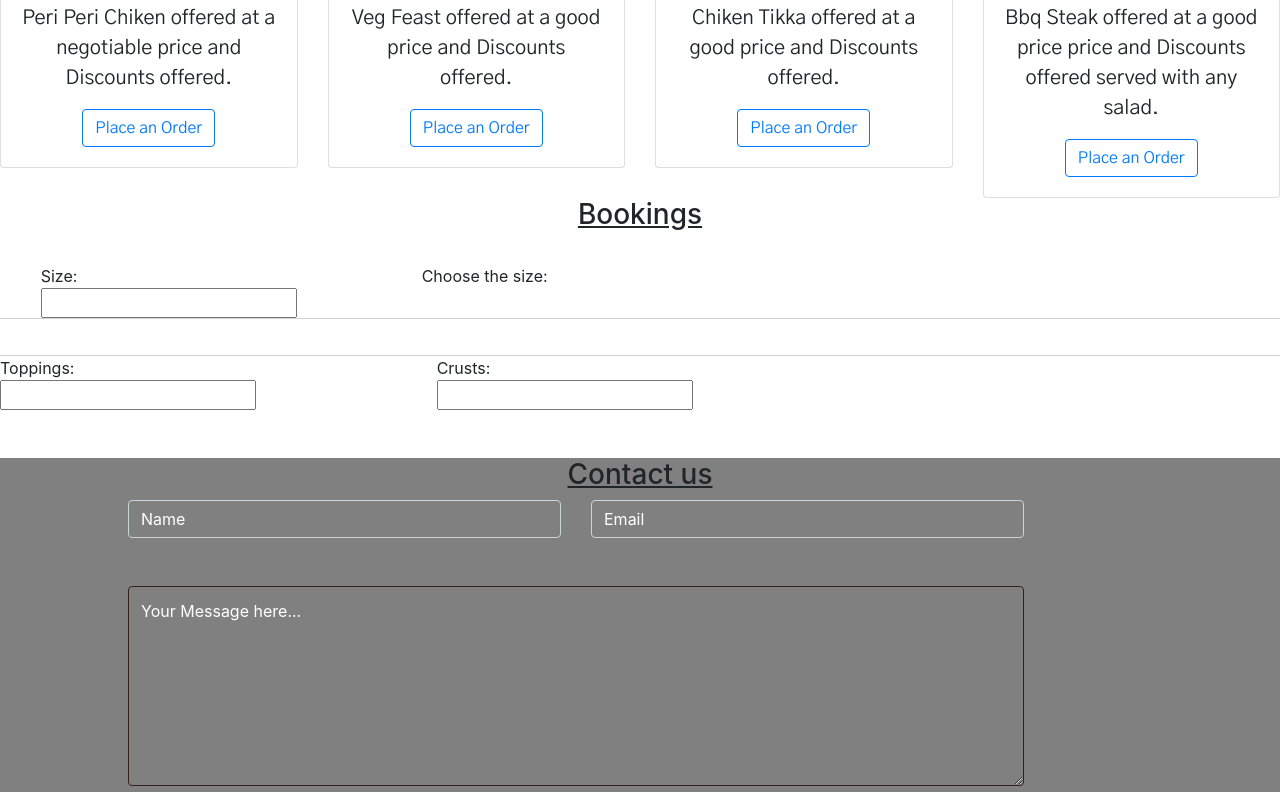
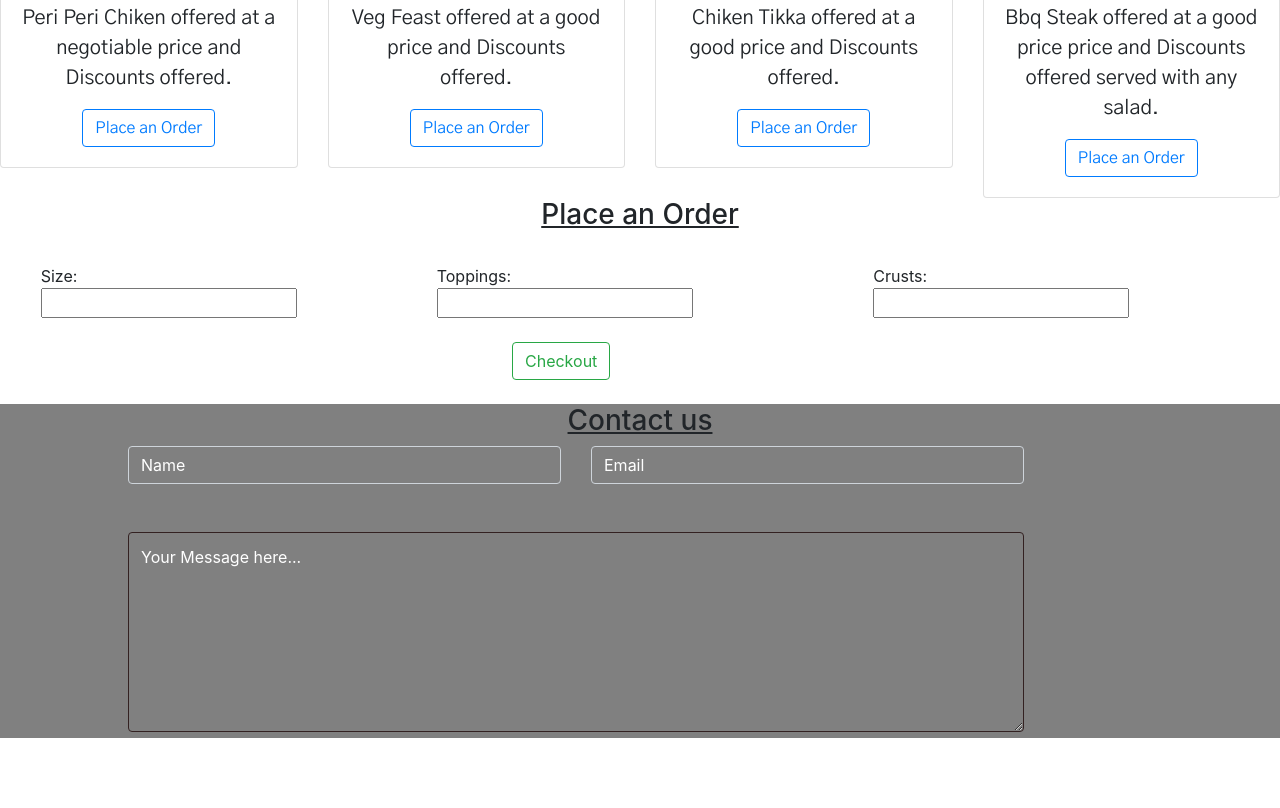
Before and after one commit to alex-muliande/pizza-loca, a plain HTML site: page index.html in a window 1280 px wide. Shown: the part 1646-2454 px from the top of the page. After the commit the page ends 2400 px from the top, so only its background shows below. Drawn offline with nearby package versions, Linux system fonts and the light colour scheme; a script that the page names is missing; files whose address does not match are found by name; a web font is replaced by a local one.

Commit message:
Add prices for the pizza size,toppings and crust.

```diff
--- a/css/styles.css
+++ b/css/styles.css
@@ -67,3 +67,6 @@ textarea {
     color: white;
     background-color: transparent;
    }
+  #button{
+     margin-left: 40%;
+  }
--- a/index.html
+++ b/index.html
@@ -204,7 +204,7 @@
         </div>
     </div>
 
-    <h3>Bookings</h3><br>
+    <h3>Place an Order</h3><br>
     <div class="row">
         <div class="col-md-4">
             <form action="">
@@ -217,39 +217,33 @@
                 </datalist><br>
         </div>
 
-
-        <label for="pizzaSize">Choose the size:</label>
-        <select class="form-control" id="pizzaSize" onchange="getSizeValue();">
-            <option value="0">&nbsp;</option>
-            <option value="400">Small -- Ksh. 400</option>
-            <option value="700">Medium -- Ksh. 700</option>
-            <option value="900">Large -- Ksh. 900</option>
-        </select>
-
         <div class="col-md-4">
             Toppings:<br>
             <input list="toppings" name="topping">
             <datalist id="toppings">
-                <option value="Mushroom">
-                <option value="Sausage">
-                <option value="Green Pepper">
-                <option value="Pepperoni">
-                <option value="Bacon">
+                <option value="200">Mushroom --ksh.200</option>
+                <option value="200">Sausage --ksh.200</option>
+                <option value="250">Green Pepper --ksh.250</option>
+                <option value="300">Pepperoni --ksh.300</option>
+                <option value="350">Bacon --ksh.350</option>
             </datalist><br>
         </div>
         <div class="col-md-4">
             Crusts:<br>
             <input list="Crusts" name="Crust">
             <datalist id="Crusts">
-                <option value="Thin Crust">
-                <option value="Thick Crust">
-                <option value="Deep Crust">
-                <option value="Cheese Filled Crust">
-                <option value="Stuffed Crust">
+                <option value="250">Thin Crust</option>
+                <option value="350">Thick Crust</option>
+                <option value="450">Deep Crust</option>
+                <option value="450">Cheese Filled Crust</option>
+                <option value="400">Stuffed Crust</option>
             </datalist>
+        </div>
+        </div>
+        <br>
+            <button type="checkout" class="btn btn-outline-success" id="button">Checkout</button>
             </form>
-        </div>
-    </div><br><br>
+    <br><br>
     <div class="c">
         <h3>Contact us</h3>
 
```
